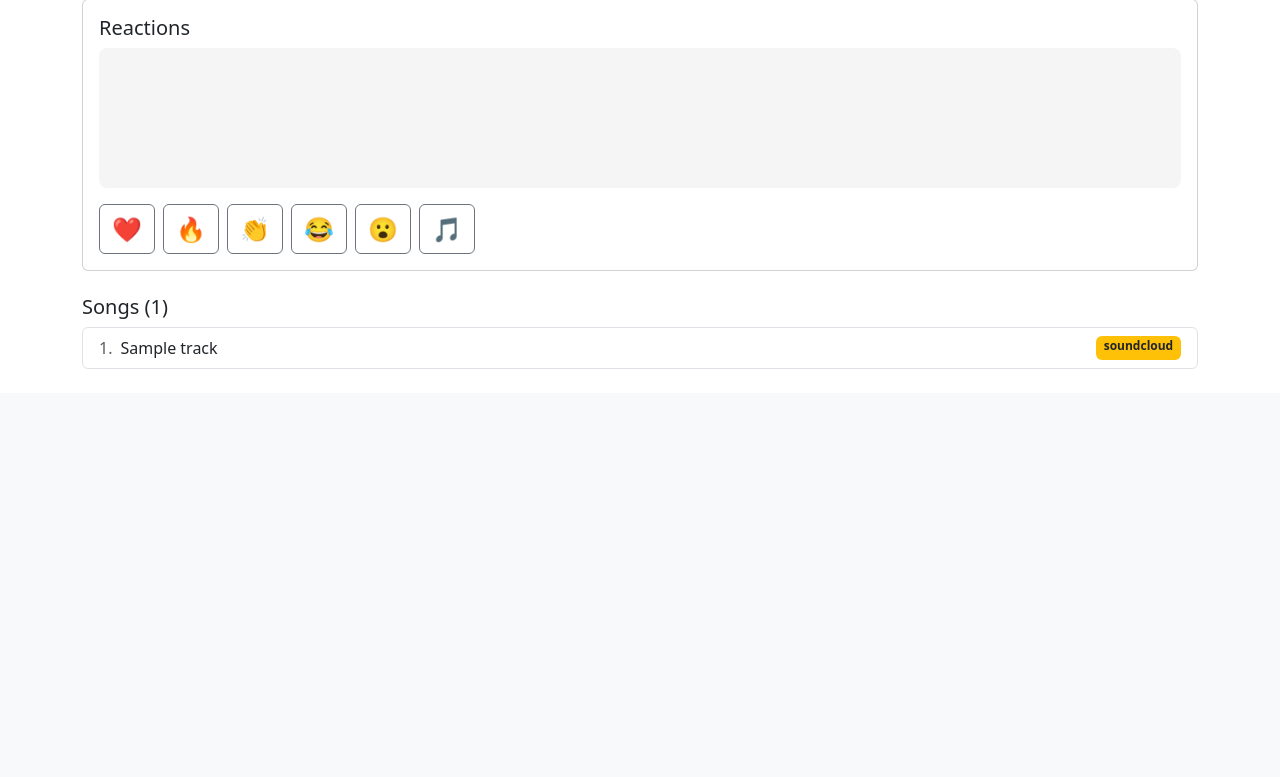
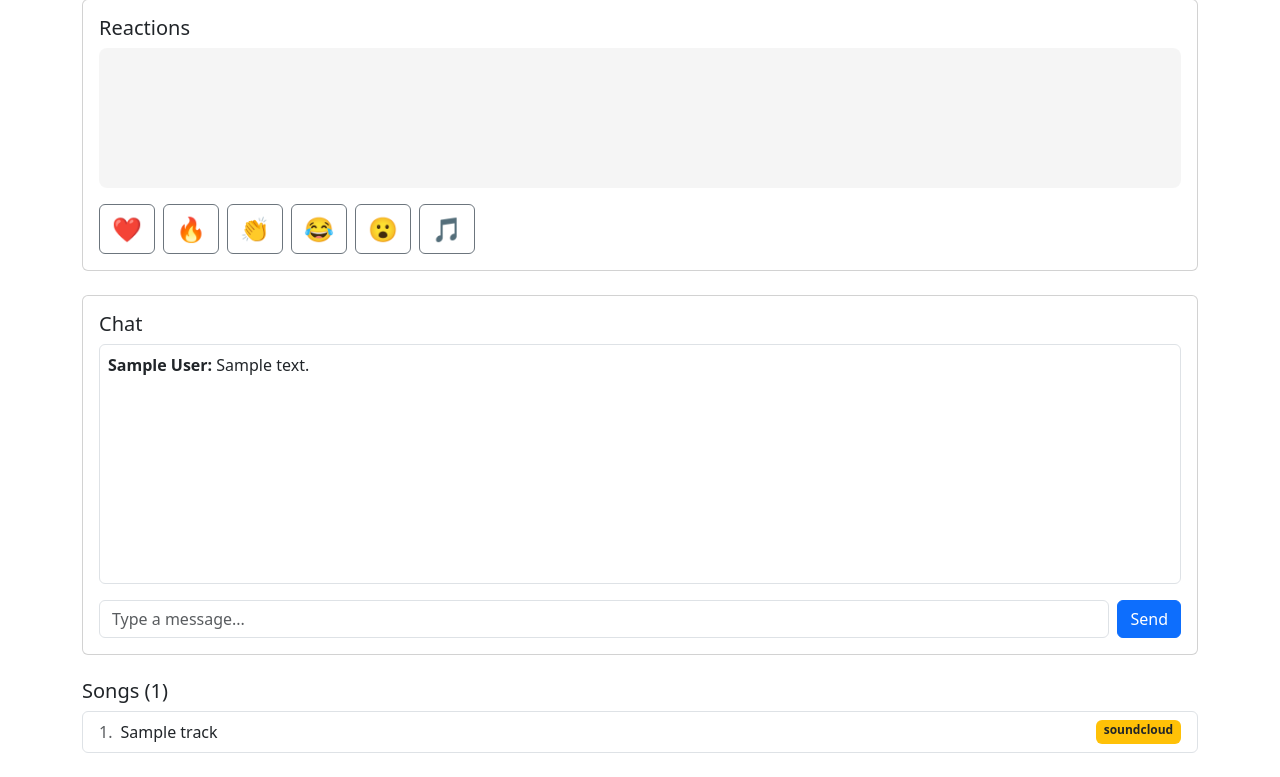
Before and after one commit to Aella67/MusicShare, a Flask app: page /room/000 in a window 1280 px wide. Shown: the part 1181-1958 px from the top of the page. Before the commit the page ends 1550 px from the top, so only its background shows below. Run offline with Flask 3, Linux system fonts and the light colour scheme; the visitor is signed in with stand-in values (Sample User, id 1); tables that the repository leaves empty or names only in its code hold one stand-in row (values such as "Sample post").

Commit message:
Add chat and skip unavailable videos

```diff
--- a/app.py
+++ b/app.py
@@ -12,6 +12,7 @@ from models.playlist import Playlist
 from models.track import Track
 from models.room import Room
 from models.reaction import Reaction, ALLOWED_REACTIONS
+from models.message import Message, MAX_LENGTH
 
 app = Flask(__name__)
 app.config.from_object(Config)
@@ -166,11 +167,14 @@ def room_page(code):
         session["guest_name"] = guest_form.display_name.data.strip()
         return redirect(url_for("room_page", code=room.share_code))
     tracks = Track.find_by_playlist(room.playlist_id) if room.playlist_id else []
+    history = [m.to_dict() for m in Message.find_recent(room.id)]
     return render_template("room.html", room=room, is_host=is_host,
                            viewer=viewer_name(), guest_form=guest_form,
                            tracks=tracks, queue=youtube_queue(room),
                            state=room.get_state(),
-                           last_reaction_id=Reaction.latest_id(room.id))
+                           last_reaction_id=Reaction.latest_id(room.id),
+                           chat_history=history,
+                           last_message_id=history[-1]["id"] if history else 0)
 
 
 @app.route("/room/<code>/state", methods=["GET", "POST"])
@@ -241,5 +245,42 @@ def room_reactions(code):
     })
 
 
+@app.route("/room/<code>/chat", methods=["POST"])
+def room_chat(code):
+    """Anyone in the room (host, member or guest) can send a chat message."""
+    room = Room.find_by_code(code)
+    if room is None:
+        abort(404)
+    if not can_listen(room):
+        abort(403)
+    data = request.get_json(silent=True) or {}
+    body = data.get("body")
+    if not isinstance(body, str):
+        abort(400)
+    body = body.strip()
+    if not body or len(body) > MAX_LENGTH:
+        abort(400)
+    now = time.time()
+    if now - session.get("last_chat", 0) < 1:   # simple anti-spam: 1 message per second
+        abort(429)
+    session["last_chat"] = now
+    Message(None, room.id, viewer_name(), body).save()
+    return jsonify({"ok": True})
+
+
+@app.route("/room/<code>/messages")
+def room_messages(code):
+    """Chat messages newer than ?since=<id>."""
+    room = Room.find_by_code(code)
+    if room is None:
+        abort(404)
+    if not can_listen(room):
+        abort(403)
+    since = request.args.get("since", 0, type=int)
+    items = Message.find_since(room.id, since)
+    last_id = items[-1].id if items else since
+    return jsonify({"messages": [m.to_dict() for m in items], "last_id": last_id})
+
+
 if __name__ == "__main__":
     app.run(debug=True)
--- /dev/null
+++ b/models/message.py
@@ -0,0 +1,60 @@
+from db import get_connection
+
+MAX_LENGTH = 300
+
+
+class Message:
+    """One chat message sent by someone in a room."""
+
+    def __init__(self, id, room_id, display_name, body):
+        self.id = id
+        self.room_id = room_id
+        self.display_name = display_name
+        self.body = body
+
+    def to_dict(self):
+        return {"id": self.id, "name": self.display_name, "body": self.body}
+
+    def save(self):
+        conn = get_connection()
+        try:
+            cur = conn.cursor()
+            cur.execute(
+                "INSERT INTO messages (room_id, display_name, body) VALUES (%s, %s, %s)",
+                (self.room_id, self.display_name, self.body),
+            )
+            conn.commit()
+            self.id = cur.lastrowid
+        finally:
+            conn.close()
+
+    @classmethod
+    def find_since(cls, room_id, since_id, limit=50):
+        """Messages in this room newer than since_id, oldest first."""
+        conn = get_connection()
+        try:
+            cur = conn.cursor()
+            cur.execute(
+                "SELECT id, room_id, display_name, body FROM messages "
+                "WHERE room_id = %s AND id > %s ORDER BY id LIMIT %s",
+                (room_id, since_id, limit),
+            )
+            return [cls(*row) for row in cur.fetchall()]
+        finally:
+            conn.close()
+
+    @classmethod
+    def find_recent(cls, room_id, limit=30):
+        """The newest messages in the room, oldest first, to show when the page opens."""
+        conn = get_connection()
+        try:
+            cur = conn.cursor()
+            cur.execute(
+                "SELECT id, room_id, display_name, body FROM messages "
+                "WHERE room_id = %s ORDER BY id DESC LIMIT %s",
+                (room_id, limit),
+            )
+            rows = cur.fetchall()
+        finally:
+            conn.close()
+        return [cls(*row) for row in reversed(rows)]
--- a/templates/room.html
+++ b/templates/room.html
@@ -57,6 +57,7 @@
       <h2 class="h5 card-title">Now playing</h2>
       <p id="now-playing" class="text-muted">Loading...</p>
       <div class="ratio ratio-16x9 mb-3"><div id="player"></div></div>
+      <p id="player-note" class="small text-warning-emphasis mb-2"></p>
       {% if is_host %}
         <button id="btn-next" class="btn btn-outline-secondary btn-sm" type="button">Next song</button>
         <span class="small text-muted ms-2">Listeners follow your player.</span>
@@ -90,6 +91,19 @@
     <div id="reaction-buttons" class="d-flex flex-wrap gap-2"></div>
   </div>
 </div>
+
+<div class="card mb-4">
+  <div class="card-body">
+    <h2 class="h5 card-title">Chat</h2>
+    <div id="chat-log" class="border rounded p-2 mb-3" style="height: 240px; overflow-y: auto;">
+      <p id="chat-empty" class="text-muted small mb-0">No messages yet. Say hi!</p>
+    </div>
+    <form id="chat-form" class="d-flex gap-2" autocomplete="off">
+      <input id="chat-input" class="form-control" maxlength="300" placeholder="Type a message...">
+      <button type="submit" class="btn btn-primary">Send</button>
+    </form>
+  </div>
+</div>
 {% endif %}
 
 <h2 class="h5">Songs ({{ tracks|length }})</h2>
@@ -118,6 +132,7 @@
   var DRIFT_SECONDS = 3;
   var index = 0;
   var player;
+  var failures = 0;                          // songs in a row that YouTube refused to play
 
   function setText(id, text) {
     var el = document.getElementById(id);
@@ -218,9 +233,28 @@
           }
         },
         onStateChange: function (e) {
+          if (e.data === YT.PlayerState.PLAYING) {
+            failures = 0;
+            setTimeout(function () { setText("player-note", ""); }, 4000);
+          }
           if (!isHost) return;
           if (e.data === YT.PlayerState.ENDED) hostPlayIndex(index + 1);
           else pushState();
+        },
+        // YouTube refuses some videos (embedding off, private, removed, blocked in a country)
+        onError: function () {
+          var title = queue[index].title;
+          if (!isHost) {
+            setText("player-note", "\"" + title + "\" can't be played here. The host will skip it.");
+            return;
+          }
+          failures += 1;
+          if (failures >= queue.length) {
+            setText("player-note", "None of the songs in this playlist can be played here.");
+            return;
+          }
+          setText("player-note", "\"" + title + "\" is unavailable on YouTube. Skipping...");
+          setTimeout(function () { hostPlayIndex(index + 1); }, 1500);
         }
       }
     });
@@ -308,6 +342,71 @@
     setInterval(pollReactions, 2000);
   })();
 </script>
+
+<script>
+  (function () {
+    var SEND_URL = {{ url_for('room_chat', code=room.share_code)|tojson }};
+    var FEED_URL = {{ url_for('room_messages', code=room.share_code)|tojson }};
+    var chatCsrf = {{ csrf_token()|tojson }};
+    var myName = {{ viewer|tojson }};
+    var lastId = {{ last_message_id|tojson }};
+    var history = {{ chat_history|tojson }};
+    var log = document.getElementById("chat-log");
+    var form = document.getElementById("chat-form");
+    var input = document.getElementById("chat-input");
+    var busy = false;
+
+    function addMessage(m) {
+      var empty = document.getElementById("chat-empty");
+      if (empty) empty.remove();
+      var atBottom = log.scrollHeight - log.scrollTop - log.clientHeight < 40;
+      var row = document.createElement("div");
+      row.className = "mb-1";
+      var who = document.createElement("strong");
+      who.textContent = m.name + ": ";          // textContent, so messages can't inject HTML
+      if (m.name === myName) who.className = "text-primary";
+      var text = document.createElement("span");
+      text.textContent = m.body;
+      row.appendChild(who);
+      row.appendChild(text);
+      log.appendChild(row);
+      if (atBottom) log.scrollTop = log.scrollHeight;
+    }
+
+    function pollMessages() {
+      if (busy) return;
+      busy = true;
+      fetch(FEED_URL + "?since=" + lastId, {credentials: "same-origin"})
+        .then(function (r) { if (!r.ok) throw new Error("bad"); return r.json(); })
+        .then(function (d) {
+          lastId = d.last_id;
+          d.messages.forEach(addMessage);
+        })
+        .catch(function () {})
+        .then(function () { busy = false; });
+    }
+
+    form.addEventListener("submit", function (e) {
+      e.preventDefault();
+      var text = input.value.trim();
+      if (!text) return;
+      input.value = "";
+      fetch(SEND_URL, {
+        method: "POST",
+        credentials: "same-origin",
+        headers: {"Content-Type": "application/json", "X-CSRFToken": chatCsrf},
+        body: JSON.stringify({body: text})
+      }).then(function (r) {
+        if (!r.ok) { input.value = text; throw new Error("not sent"); }   // keep the text if it failed
+        pollMessages();
+      }).catch(function () {});
+    });
+
+    history.forEach(addMessage);
+    log.scrollTop = log.scrollHeight;
+    setInterval(pollMessages, 2000);
+  })();
+</script>
 {% endif %}
 
 <script>
```
